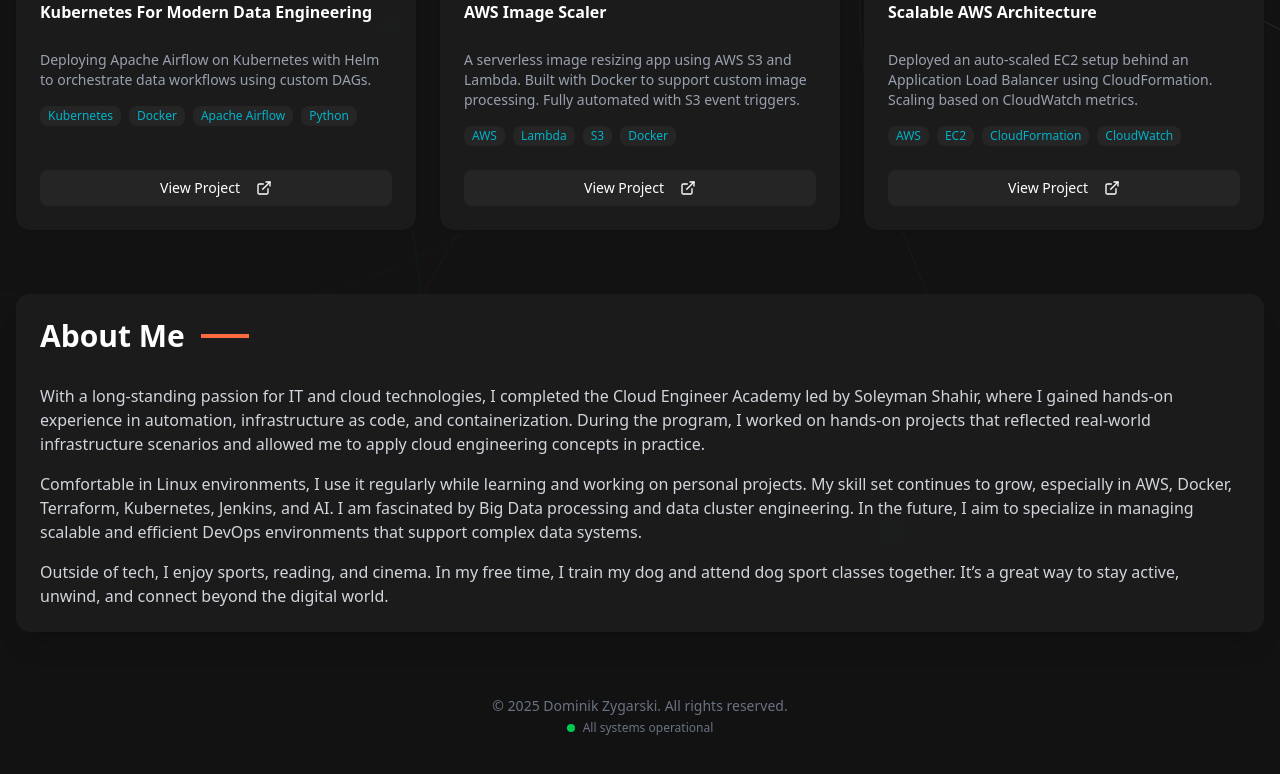
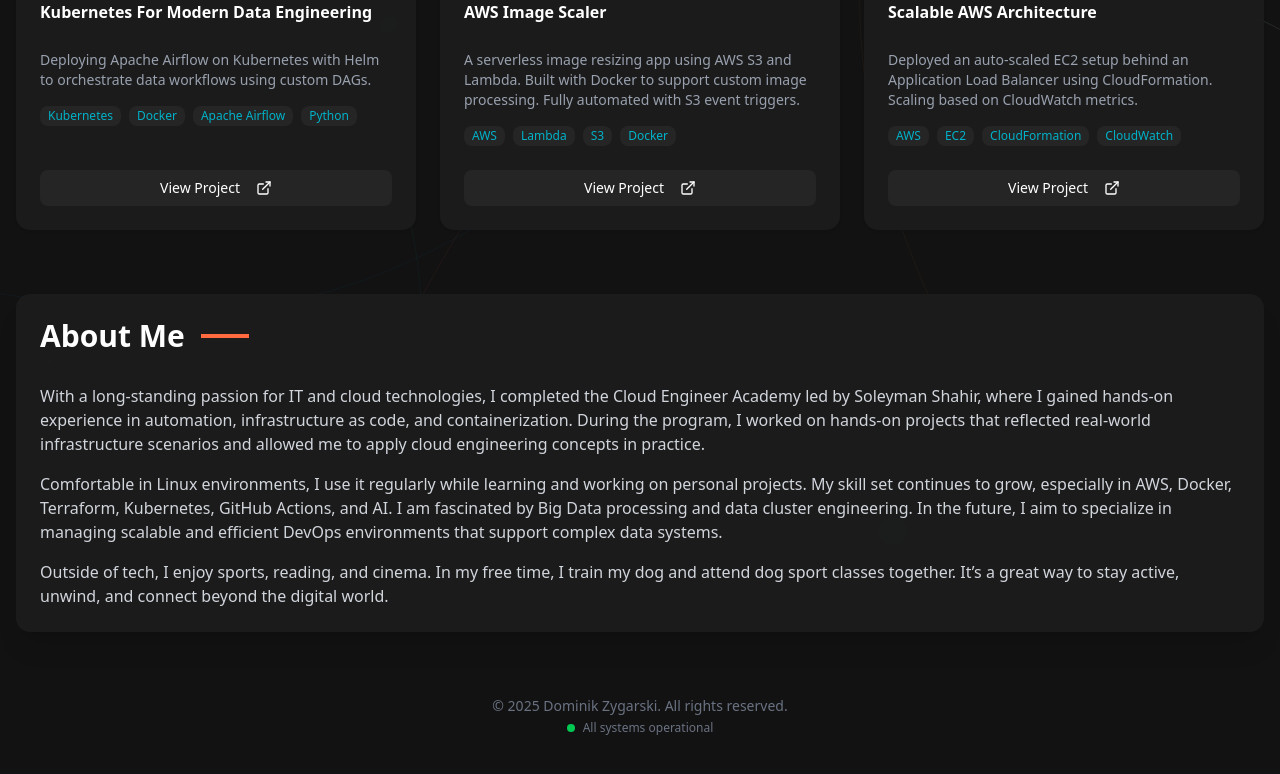
Before and after one commit to ogzyzy/portfolio, a Next.js app: page / in a window 1280 px wide. Shown: the part 564-1338 px from the top of the page. Built offline with nearby package versions, Linux system fonts and the light colour scheme; no server answers.

Commit message:
updating aboutme

```diff
--- a/src/app/page.tsx
+++ b/src/app/page.tsx
@@ -228,7 +228,7 @@ export default function Portfolio() {
               </p>
               <p>
               Comfortable in Linux environments, I use it regularly while learning and working on personal projects.
-              My skill set continues to grow, especially in AWS, Docker, Terraform, Kubernetes, Jenkins, and AI.
+              My skill set continues to grow, especially in AWS, Docker, Terraform, Kubernetes, GitHub Actions, and AI.
               I am fascinated by Big Data processing and data cluster engineering. In the future,
               I aim to specialize in managing scalable and efficient DevOps environments that support complex data systems.
               </p>
```
